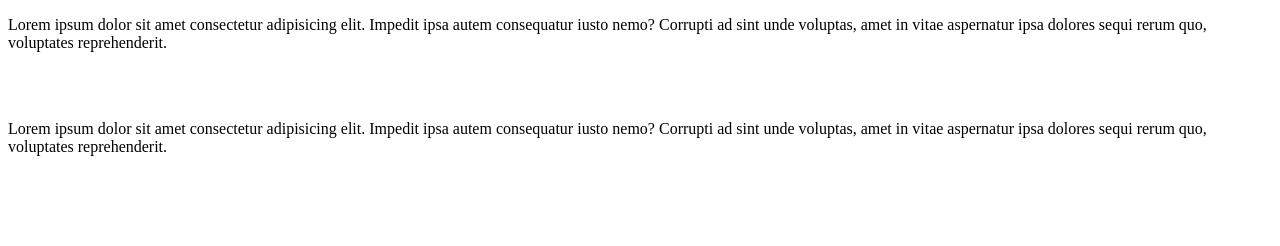
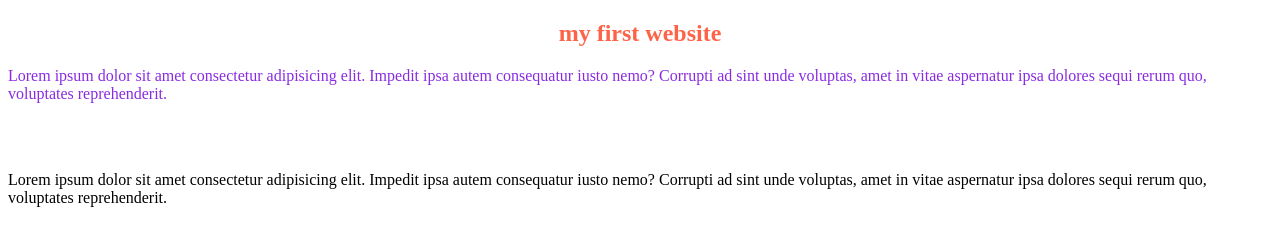
Before and after one commit to rayhan01781808499/my-first-website-repo, a plain HTML site: page index.html in a window 1280 px wide. Drawn offline with Linux system fonts and the light colour scheme.

Commit message:
first currection

```diff
--- a/index.html
+++ b/index.html
@@ -4,12 +4,14 @@
     <meta charset="UTF-8">
     <meta name="viewport" content="width=device-width, initial-scale=1.0">
     <title>my first website</title>
+    <link rel="stylesheet" href="style/website.css">
 </head>
 <body>
     <div>
-        <p>Lorem ipsum dolor sit amet consectetur adipisicing elit. Impedit ipsa autem consequatur iusto nemo? Corrupti ad sint unde voluptas, amet in vitae aspernatur ipsa dolores sequi rerum quo, voluptates reprehenderit.</p>
+        <h2 align="center" >my first website</h2>
+        <p class="style">Lorem ipsum dolor sit amet consectetur adipisicing elit. Impedit ipsa autem consequatur iusto nemo? Corrupti ad sint unde voluptas, amet in vitae aspernatur ipsa dolores sequi rerum quo, voluptates reprehenderit.</p>
         <br><br>
-        <p>Lorem ipsum dolor sit amet consectetur adipisicing elit. Impedit ipsa autem consequatur iusto nemo? Corrupti ad sint unde voluptas, amet in vitae aspernatur ipsa dolores sequi rerum quo, voluptates reprehenderit.</p>
+        <p id="lorem">Lorem ipsum dolor sit amet consectetur adipisicing elit. Impedit ipsa autem consequatur iusto nemo? Corrupti ad sint unde voluptas, amet in vitae aspernatur ipsa dolores sequi rerum quo, voluptates reprehenderit.</p>
     </div>
 </body>
 </html>
--- /dev/null
+++ b/style/website.css
@@ -0,0 +1,12 @@
+
+h2{
+    color: tomato;
+
+}
+.style{
+    color: blueviolet;
+
+}
+h2{
+
+}
```
